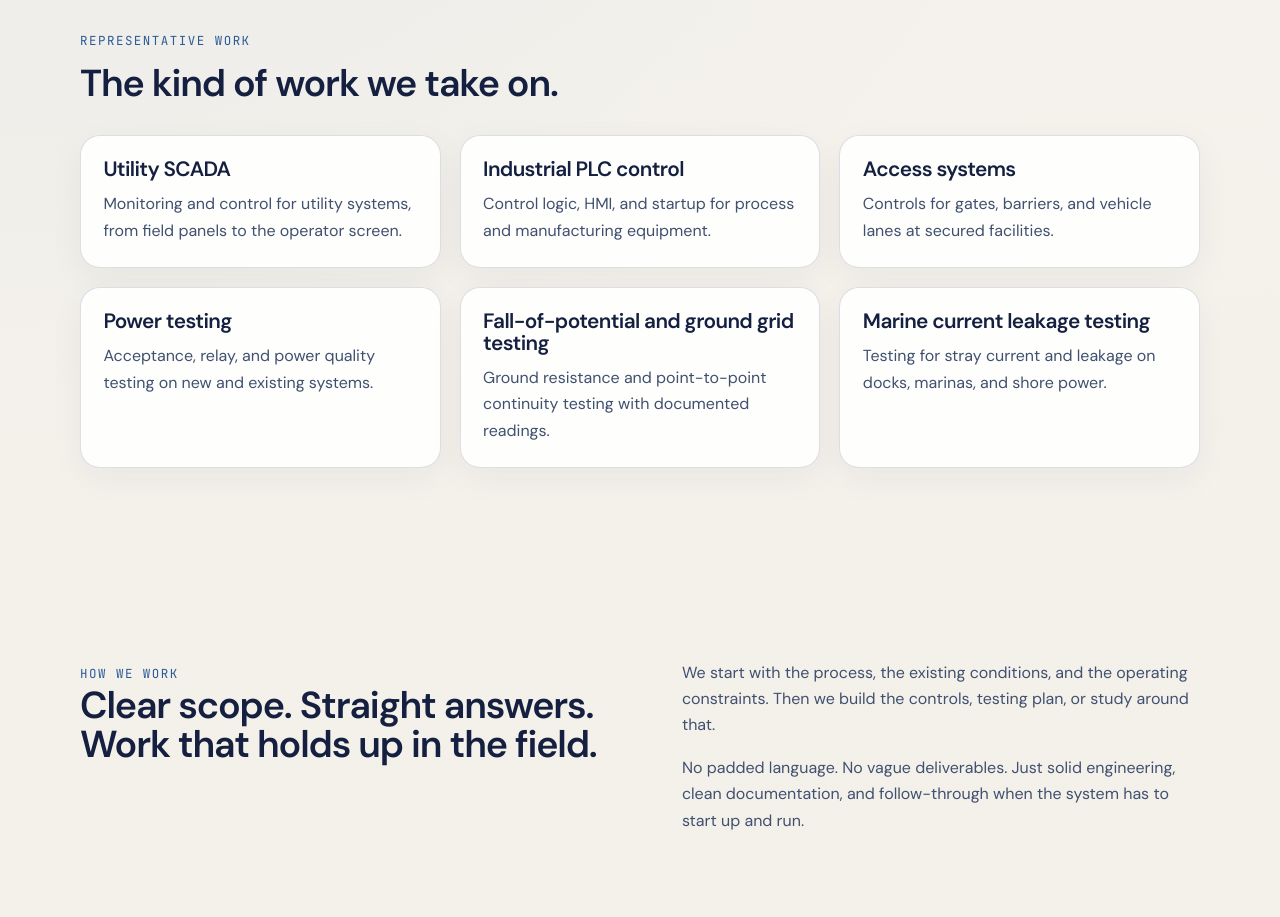
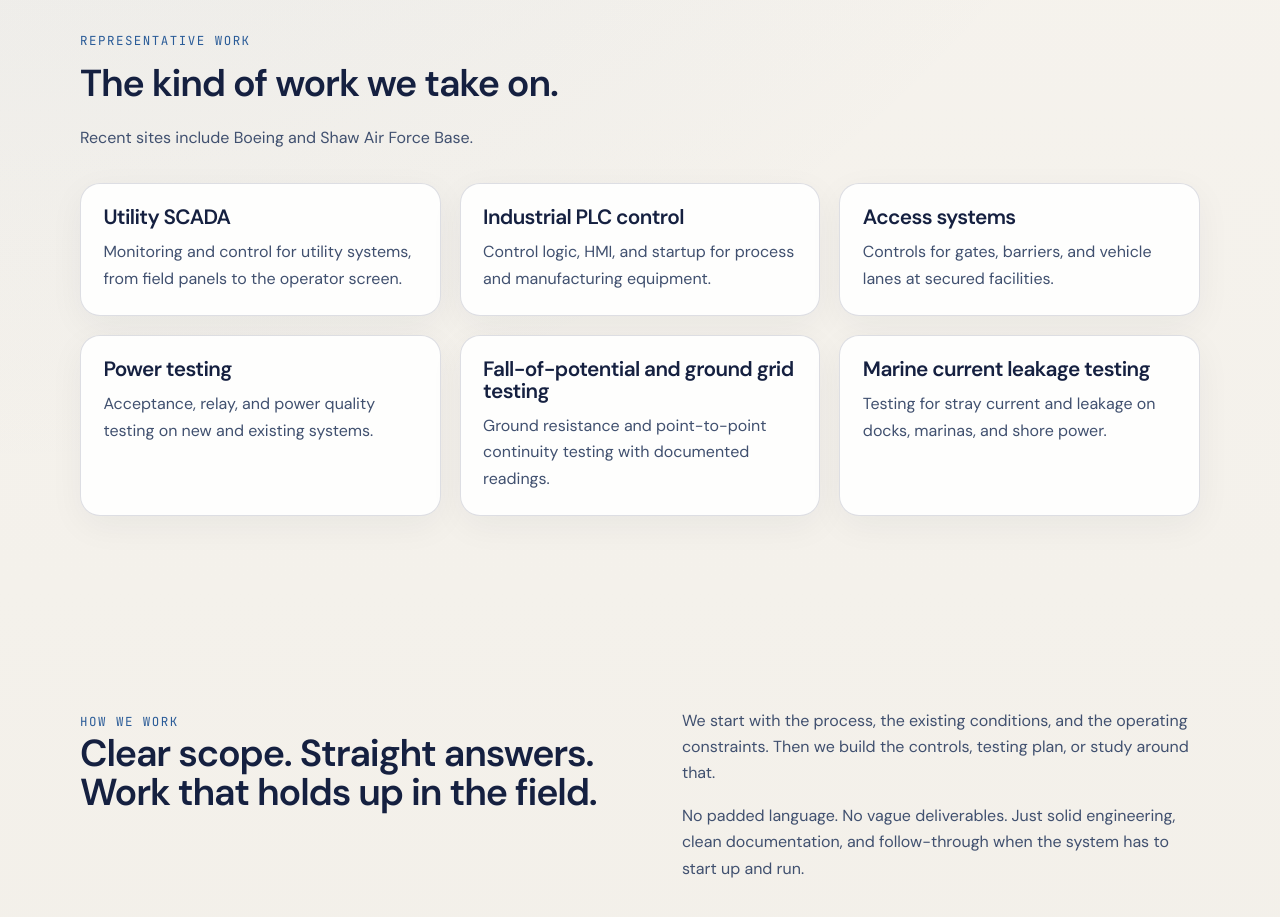
Before and after one commit to sandbar-farlink/farlink-site, an Astro site: page / in a window 1280 px wide. Shown: the part 860-1777 px from the top of the page. Built offline with nearby package versions, Linux system fonts and the light colour scheme; Astro itself is replaced by a stand-in of ours.

Commit message:
Name Boeing and Shaw Air Force Base under Representative work
Co-Authored-By: Claude Opus 5.5 <noreply@anthropic.com>
Claude-Session: https://claude.ai/code/session_01J8hsJ5udXYvUPzfpGNiMXo

```diff
--- a/src/pages/index.astro
+++ b/src/pages/index.astro
@@ -52,6 +52,7 @@ import Base from '../layouts/Base.astro';
       <div class="section-head">
         <span class="eyebrow">Representative work</span>
         <h2>The kind of work we take on.</h2>
+        <p class="work-sites">Recent sites include Boeing and Shaw Air Force Base.</p>
       </div>
 
       <div class="info-grid info-grid--3 services-grid">
@@ -232,6 +233,10 @@ import Base from '../layouts/Base.astro';
     margin-top: 1.5rem;
   }
 
+  .work-sites {
+    margin-top: 0.6rem;
+  }
+
   .service-card {
     min-height: 100%;
   }
```
